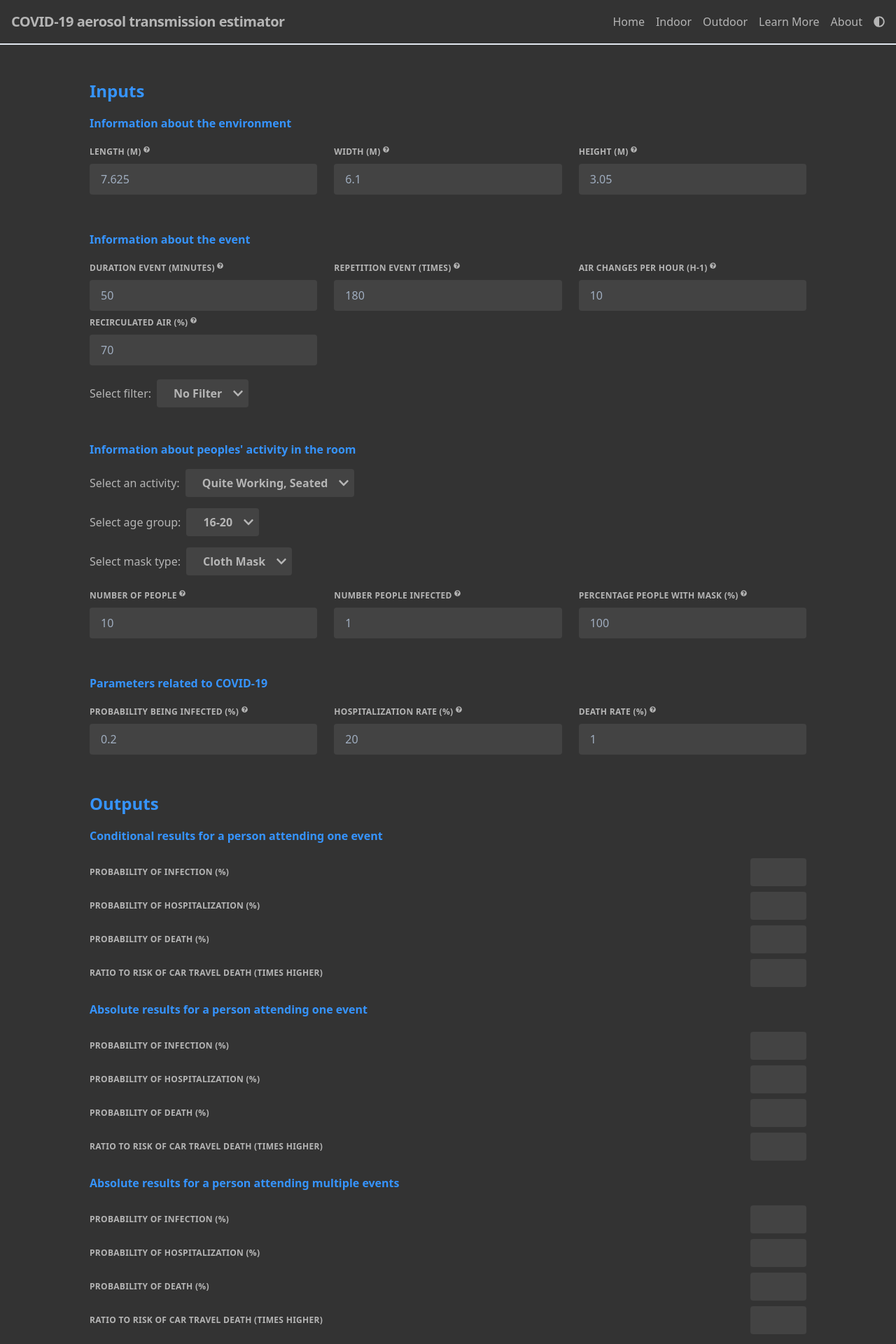
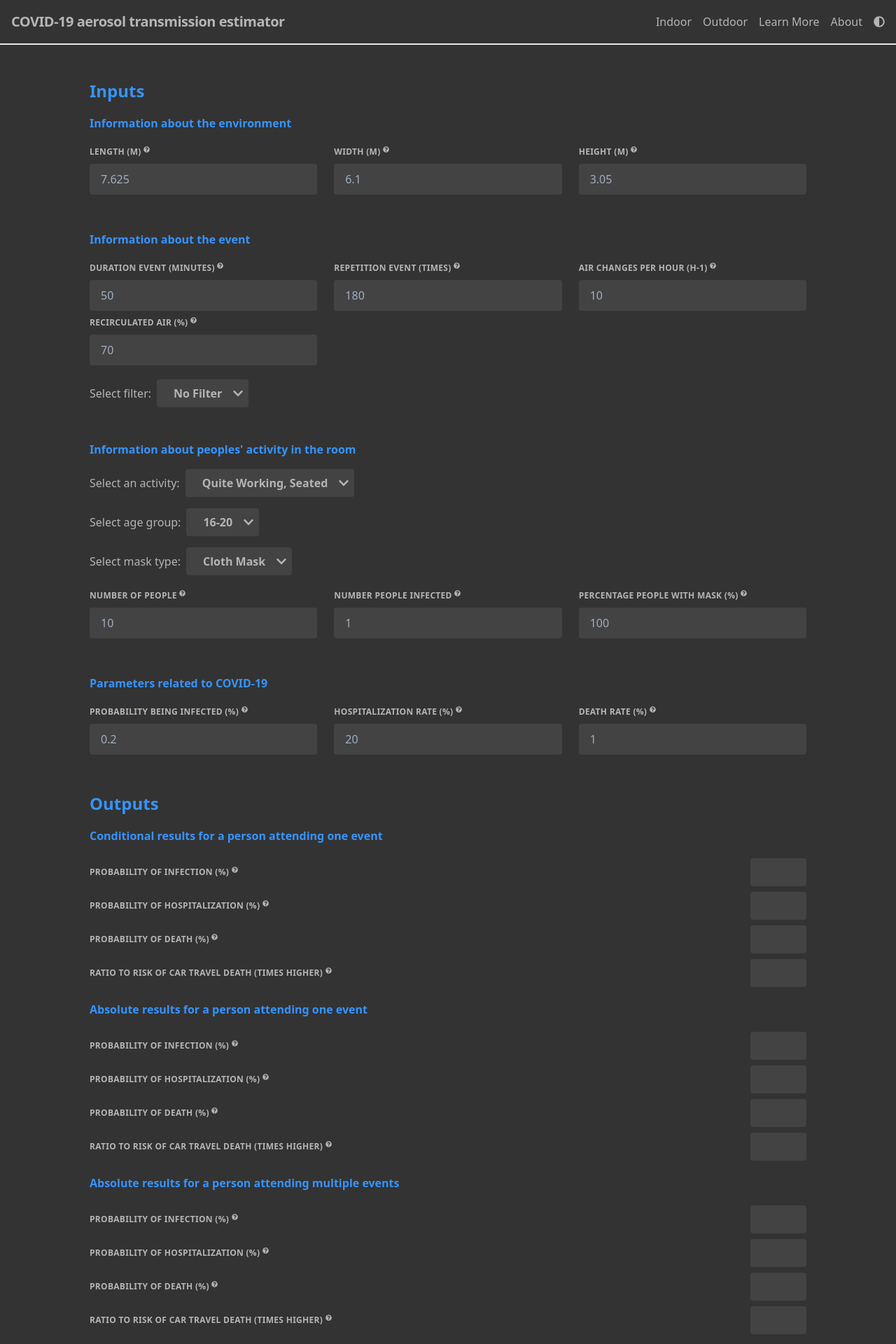
Before and after one commit to FedericoTartarini/covid-aerosol-transmission-estimator, a React (Create React App) app: page /indoor in a window 1280 px wide. Shown: the top 1920 px of the page at 70% size. Built offline with nearby package versions, Linux system fonts and the light colour scheme.

Commit message:
* updated help page * removed home NavigationBar.js * Wrapped output with help

```diff
--- a/src/Components/HelpPage.js
+++ b/src/Components/HelpPage.js
@@ -2,51 +2,70 @@ import React from "react";
 import { Helmet } from "react-helmet";
 
 function HelpPage({ match }) {
-  function HelpBody({ id }) {
+  function HelpText({ id }) {
     if (id === "length" || id === "width" || id === "height") {
       return (
+        <div>
+          <h1 className="title-font sm:text-4xl text-3xl text-center mb-4 capitalize font-medium">
+            {id}
+          </h1>
+          <div className="mt-4 max-w-md">
             <p className="mb-8 leading-relaxed">
-          Please enter the {id} of the space in meters. You can convert the {id}{" "}
-          from ft to meter by multiplying the {id} in ft by 0.305.
+              Please enter the {id} of the space in meters. You can convert the{" "}
+              {id} from ft to meter by multiplying the {id} in ft by 0.305.
             </p>
+          </div>
+        </div>
       );
     } else if (id === "durationEvent") {
       return (
+        <div>
+          <h1 className="title-font sm:text-4xl text-3xl text-center mb-4 capitalize font-medium">
+            Duration Event
+          </h1>
+          <div className="mt-4 max-w-md">
             <p className="mb-8 leading-relaxed">
               Please enter the duration of the event in minutes.
             </p>
+          </div>
+        </div>
       );
     } else if (id === "repetitionEvent") {
       return (
+        <div>
+          <h1 className="title-font sm:text-4xl text-3xl text-center mb-4 capitalize font-medium">
+            Repetition Event
+          </h1>
+          <div className="mt-4 max-w-md">
             <p className="mb-8 leading-relaxed">
               Please enter the number of times the same person is attending the
               event.
             </p>
+          </div>
+        </div>
       );
-    } else if (id === "outdoorAirACH") {
+    } else if (id === "roomACH") {
       return (
         <div>
+          <h1 className="title-font sm:text-4xl text-3xl text-center mb-4 capitalize font-medium">
+            Air changes per hour
+          </h1>
+          <div>
             <p className="mb-8 leading-relaxed">
-            This is value is equivalent to the <em>"air changes per hour"</em>.
-            And it only refers to the amount of indoor air that is solely
-            replaced with outdoor air, and not to the amount of indoor air that
-            it is recirculated. Recirculation of air with filtering is under
-            "additional control measures".
+              This refers to the the amount of air that is delivered to the
+              space.
             </p>
             <p className="mb-8 leading-relaxed">
               Note that e.g. a ventilation rate of 1<sup>h-1</sup> does not mean
               that 100% of the air is replaced in 1 h. That's the "plug flow"
               assumption, the air inside is displaced by the new air. But due to
-            mixing it doesn't work that way. A better approximation is that the
-            fraction of the initial air that remains in the space vs time is exp
-            (-ACH * time) * 100%. So after 1 h, what remains is exp(-1 * 1) =*
-            100% = 36%, after 2 h, what remains is exp(-1 * 2) = 14% and so on.
+              mixing it doesn't work that way. A better approximation is that
+              the fraction of the initial air that remains in the space vs time
+              is exp (-ACH * time) * 100%. So after 1 h, what remains is exp(-1
+              * 1) =* 100% = 36%, after 2 h, what remains is exp(-1 * 2) = 14%
+              and so on.
             </p>
-          <p className="mb-8 leading-relaxed">
-            An MIT calculator for natural ventilation (through cracks, windows
-            etc.) can be downloaded{" "}
-            <a href="http://coolvent.mit.edu/">using this link</a>
-          </p>
+          </div>
         </div>
       );
     } else {
@@ -65,12 +84,7 @@ function HelpPage({ match }) {
         <meta name="description" content="This is the help page" />
       </Helmet>
       <div className="container mx-auto flex flex-col py-8 mb16 justify-center items-center">
-        <h1 className="title-font sm:text-4xl text-3xl text-center mb-4 capitalize font-medium">
-          {match.params.id}
-        </h1>
-        <div className="mt-4 max-w-md">
-          <HelpBody id={match.params.id} />
-        </div>
+        <HelpText id={match.params.id} />
       </div>
     </section>
   );
--- a/src/Components/NavigationBar.js
+++ b/src/Components/NavigationBar.js
@@ -41,11 +41,6 @@ function NavigationBar({ themeToggler, theme }) {
         onClick={() => setNavbarOpen(!navbarOpen)}
       >
         <div className="lg:flex-grow">
-          <Link to="/">
-            <span className="nav-item block mt-4 lg:inline-block lg:mt-0 ml-4">
-              Home
-            </span>
-          </Link>
           <Link to="/indoor">
             <span className="nav-item block mt-4 lg:inline-block lg:mt-0 ml-4">
               Indoor
--- a/src/Components/Outdoor.js
+++ b/src/Components/Outdoor.js
@@ -263,10 +263,12 @@ class Outdoor extends React.Component {
               </h1>
               <div className="flex items-end flex-wrap -mx-3 mb-2">
                 <OutputField
+                  id="pCondOneEventInfection"
                   label={"Probability of infection (%)"}
                   value={this.state.pCondOneEventInfection}
                 />
                 <OutputField
+                  id="casesArising"
                   label={"Number of COVID cases arising"}
                   value={this.state.casesArising}
                 />
--- a/src/Components/OutputField.js
+++ b/src/Components/OutputField.js
@@ -1,12 +1,21 @@
 import React from "react";
+import { Link } from "react-router-dom";
+import { FontAwesomeIcon } from "@fortawesome/react-fontawesome";
+import { faQuestionCircle } from "@fortawesome/free-solid-svg-icons";
 
-function OutputField({ label, value }) {
+function OutputField({ label, value, id }) {
   return (
     <div className="flex items-center w-full my-1 px-3">
       <p className="flex-1 uppercase tracking-wide text-xs font-bold">
-        {label}
+        <Link to={`/help/${id}`}>
+          {label}
+          {"  "}
+          <sup>
+            <FontAwesomeIcon icon={faQuestionCircle} />
+          </sup>
+        </Link>
       </p>
-      <p className="outputBox h-10 w-20 rounded text-center py-2 leading-tight">
+      <p className="outputBox flex-none h-10 w-20 rounded text-center py-2 leading-tight">
         {value}
       </p>
     </div>
--- a/src/Components/OutputsIndoor.js
+++ b/src/Components/OutputsIndoor.js
@@ -10,18 +10,22 @@ function OutputsIndoor({ data }) {
       </h1>
       <div className="flex items-end flex-wrap -mx-3 mb-2">
         <OutputField
+          id="pCondOneEventInfection"
           label={"Probability of infection (%)"}
           value={data.pCondOneEventInfection}
         />
         <OutputField
+          id="pCondOneEventHospitalization"
           label={"Probability of hospitalization (%)"}
           value={data.pCondOneEventHospitalization}
         />
         <OutputField
+          id="pCondOneEventDeath"
           label={"Probability of death (%)"}
           value={data.pCondOneEventDeath}
         />
         <OutputField
+          id="pCondOneEventCarTravel"
           label={"Ratio to risk of car travel death (times higher)"}
           value={data.pCondOneEventCarTravel}
         />
@@ -31,18 +35,22 @@ function OutputsIndoor({ data }) {
       </h1>
       <div className="flex items-end flex-wrap -mx-3 mb-2">
         <OutputField
+          id="pAbsOneEventInfection"
           label={"Probability of infection (%)"}
           value={data.pAbsOneEventInfection}
         />
         <OutputField
+          id="pAbsOneEventHospitalization"
           label={"Probability of hospitalization (%)"}
           value={data.pAbsOneEventHospitalization}
         />
         <OutputField
+          id="pAbsOneEventDeath"
           label={"Probability of death (%)"}
           value={data.pAbsOneEventDeath}
         />
         <OutputField
+          id="pAbsOneEventCarTravel"
           label={"Ratio to risk of car travel death (times higher)"}
           value={data.pAbsOneEventCarTravel}
         />
@@ -52,18 +60,22 @@ function OutputsIndoor({ data }) {
       </h1>
       <div className="flex items-end flex-wrap -mx-3 mb-2">
         <OutputField
+          id="pAbsMultipleEventInfection"
           label={"Probability of infection (%)"}
           value={data.pAbsMultipleEventInfection}
         />
         <OutputField
+          id="pAbsMultipleEventHospitalization"
           label={"Probability of hospitalization (%)"}
           value={data.pAbsMultipleEventHospitalization}
         />
         <OutputField
+          id="pAbsMultipleEventDeath"
           label={"Probability of death (%)"}
           value={data.pAbsMultipleEventDeath}
         />
         <OutputField
+          id="pAbsMultipleEventCarTravel"
           label={"Ratio to risk of car travel death (times higher)"}
           value={data.pAbsMultipleEventCarTravel}
         />
```
Lines whose indentation alone changed are shown as unchanged.
